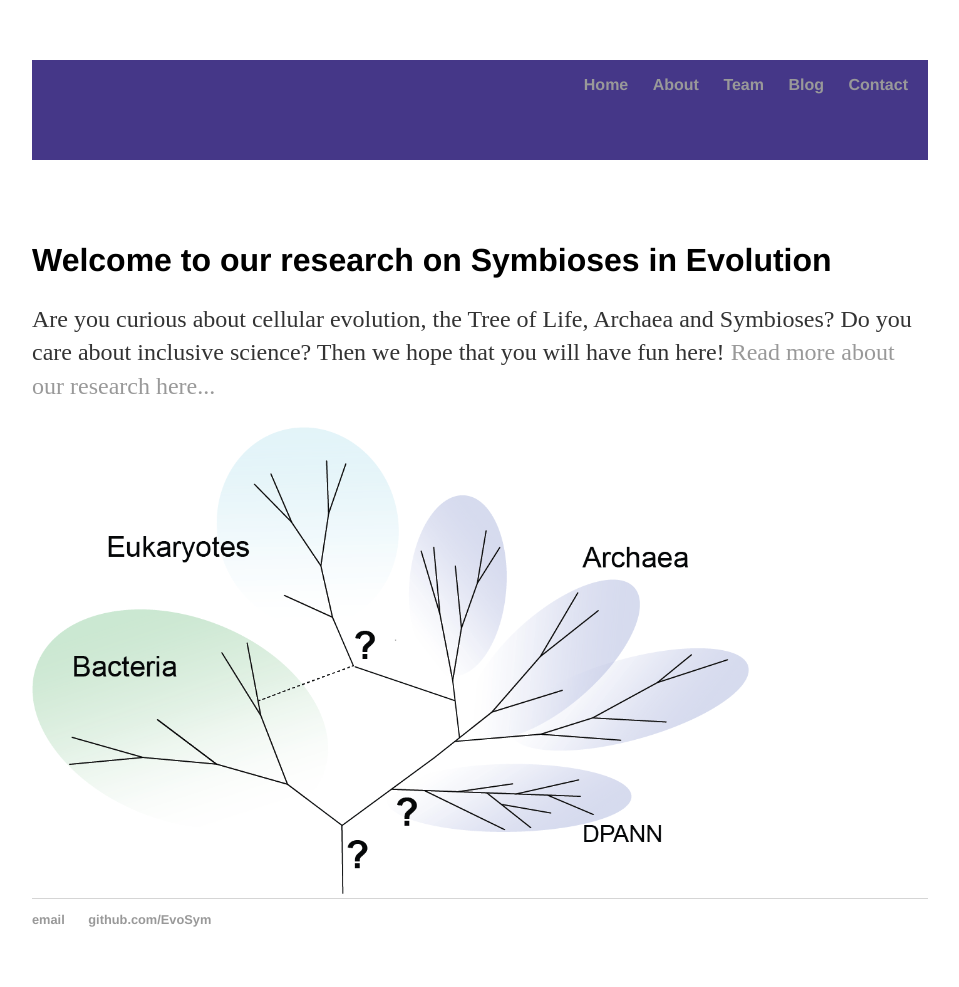
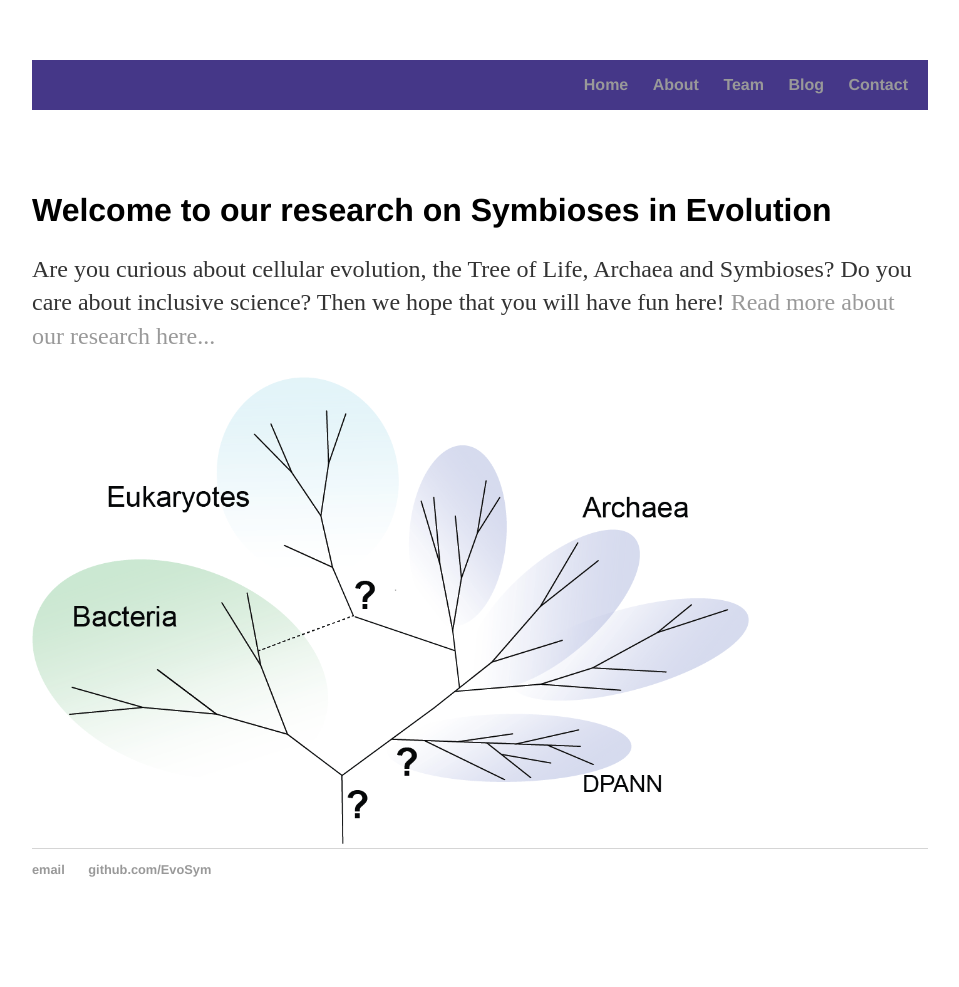
Before and after one commit to EvoSym/EvoSym.github.io, a Jekyll site: the page built from index.html, in a window 1280 px wide. Shown: the whole page, without its empty margins (160-1119 px from the left). Built offline with Jekyll 4.4.1, drawn with Linux system fonts in a browser that asks for light colours; after the commit the page ends 937 px from its top, so only the background shows below that.

Commit message:
Update main.css

```diff
--- a/css/main.css
+++ b/css/main.css
@@ -1,18 +1,9 @@
 nav {
     width: 100%;
-    height: 100px;
+    height: 50px;
     display: block;
     background-color: #453788;
  }
-
-nav .inner {
-    width: 70%;
-    height: 100%;
-    display: block;
-    background-color: #453788;
-}
-
-
 body {
     margin: 60px auto;
     width: 70%;
```
